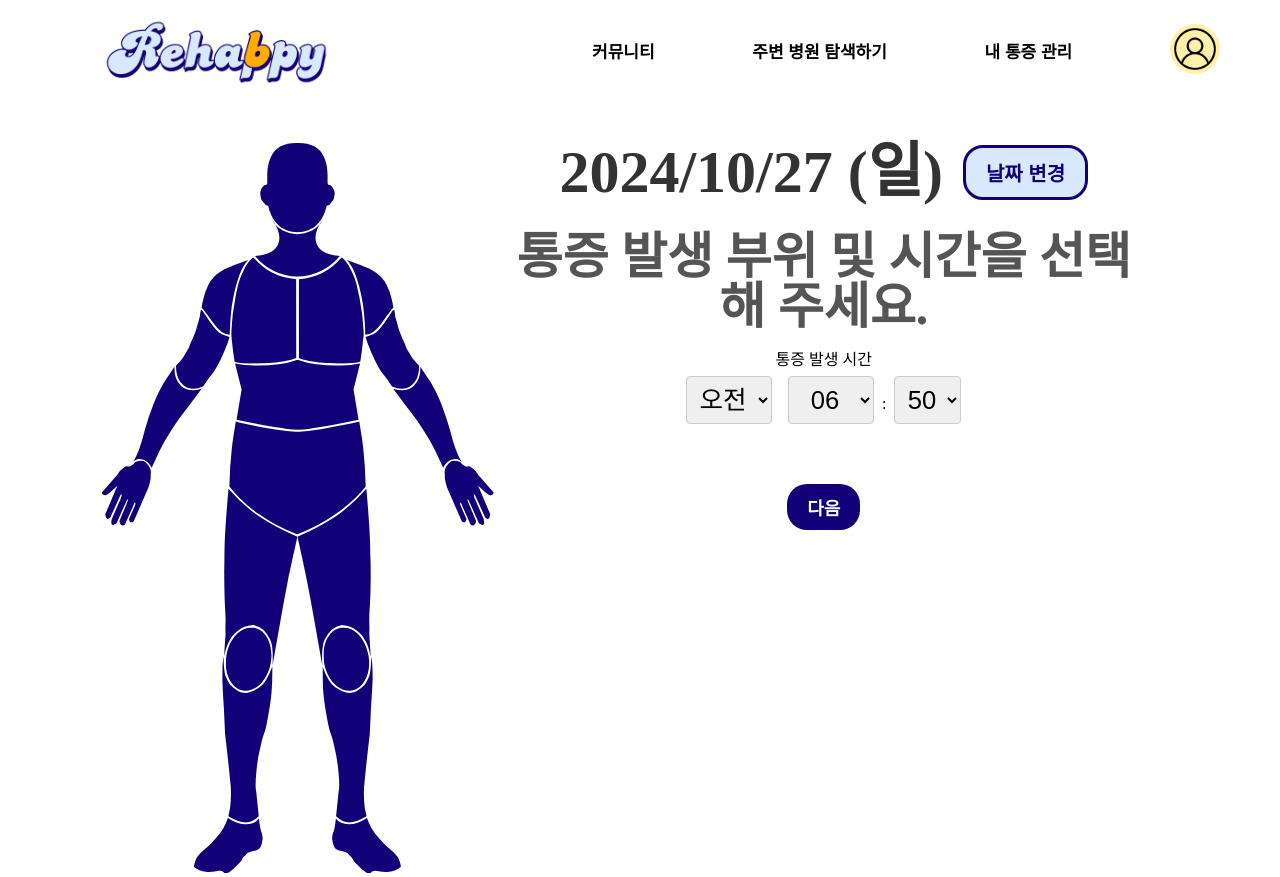
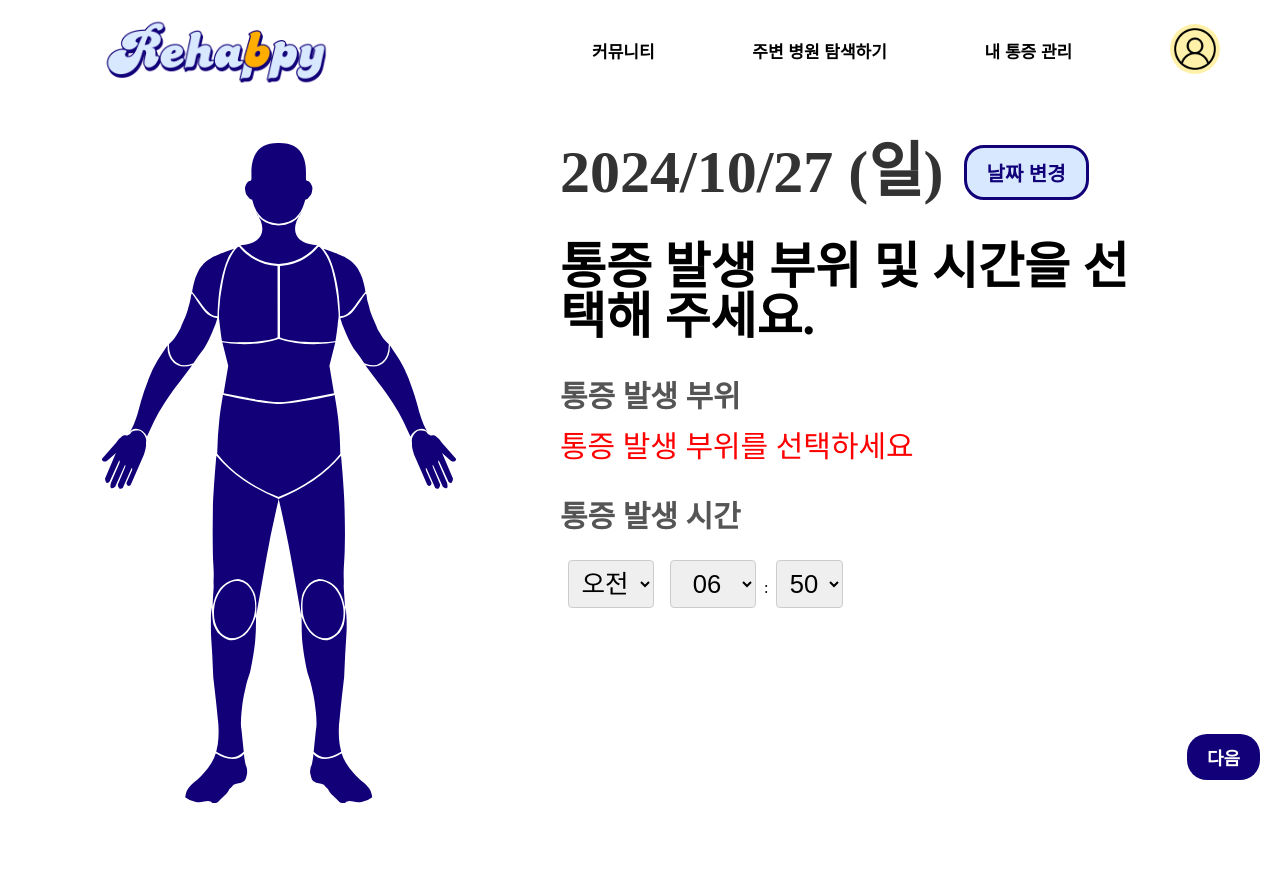
Before and after one commit to Darkroom01/Rehappy, a React (Create React App) app in the folder frontend/: page /painRecord in a window 1280 px wide. After the commit the page ends 809 px from the top, so only its background shows below. Built offline with nearby package versions, Linux system fonts and the light colour scheme; no server answers.

Commit message:
통증 기록 연동

```diff
--- a/frontend/src/pages/Main/style.js
+++ b/frontend/src/pages/Main/style.js
@@ -41,7 +41,7 @@ export const LeftSection = styled.div`
         }
 
         span:last-of-type {
-            color: #ffcc00;
+            color: #FFAE00;
         }
     }
 `;
@@ -64,7 +64,7 @@ export const Button = styled.button`
     height: 100%;
     width: 100%;
     background: #ffcc66;
-    border: 3px solid #ffa500;
+    border: 3px solid #FFAE00;
     border-radius: 40px;
     font-size: calc(2.0vw + 15px);
     cursor: pointer;
@@ -93,7 +93,7 @@ export const RightSection = styled.div`
     flex: 1;
     height: 80%;
     background: #fff8e6;
-    border: 3px solid #ffa500;
+    border: 3px solid #FFAE00;
     border-radius: 40px;
     margin-right: 40px;
     display: flex;
@@ -153,6 +153,7 @@ export const GraphTipContainer = styled.div`
 export const GraphSection = styled.section`
     flex: 1.2;
     background: #e6f7ff;
+    border: 3px solid #110078;
     margin-left: 40px;
     margin-right: 20px;
     border-radius: 40px;
@@ -199,7 +200,7 @@ export const GraphPoint = styled.div`
 export const TipSection = styled.section`
     flex: 1;
     background: #fff;
-    border: 3px solid #00008b;
+    border: 3px solid #110078;
     margin-right: 40px;
     border-radius: 40px;
     align-items: flex-start; /* 왼쪽 정렬 */
@@ -211,7 +212,7 @@ export const TipSection = styled.section`
         margin-top: 45px;
         margin-bottom: 30px;
         font-weight: bold;
-        color: #00008b;
+        color: #110078;
     }
 `;
 
--- a/frontend/src/pages/PainRecord/components/painRecord1.js
+++ b/frontend/src/pages/PainRecord/components/painRecord1.js
@@ -2,18 +2,16 @@ import React, { useState } from "react";
 import styled from "styled-components";
 
 const Container = styled.div`
+    position: relative;
+    height: 100%;
     display: flex;
     flex-direction: column;
-    align-items: center;
-    justify-content: center;
-    text-align: center;
 `;
 
 const DateWrapper = styled.div`
     display: flex;
     align-items: center;
-    justify-content: center;
-    margin-bottom: 10px;
+    margin-bottom: 20px;
 `;
 
 const DateText = styled.h2`
@@ -46,7 +44,7 @@ const ChangeDateButton = styled.button`
 `;
 
 const DateInput = styled.input`
-    margin-left: 20px; /* 버튼 오른쪽 여백 */
+    margin-left: 20px;
     padding: 0.5rem;
     font-size: 1.6rem;
     border-radius: 5px;
@@ -58,14 +56,20 @@ const InstructionText = styled.p`
     font-weight: bold;
     margin-top: 20px;
     margin-bottom: 20px;
+`;
+
+const InstructionText2 = styled.p`
+    font-size: 30px;
+    font-weight: bold;
+    margin-top: 20px;
+    margin-bottom: 20px;
     color: #555;
 `;
 
 const InputContainer = styled.div`
-    margin-bottom: 2rem;
+    margin-bottom: 20px;
     display: flex;
     flex-direction: column;
-    align-items: center;
 `;
 
 const TimeSelect = styled.select`
@@ -78,7 +82,9 @@ const TimeSelect = styled.select`
 `;
 
 const NextButton = styled.button`
-    margin-top: 20px;
+    position: fixed; /* 화면의 고정된 위치에 배치 */
+    bottom: 20px; /* 화면 하단에서 20px 떨어진 위치 */
+    right: 20px; /* 화면 오른쪽에서 20px 떨어진 위치 */
     padding: 10px 20px;
     font-size: 18px;
     font-weight: bold;
@@ -87,6 +93,7 @@ const NextButton = styled.button`
     border: none;
     border-radius: 20px;
     cursor: pointer;
+    z-index: 1000; /* 버튼이 다른 요소 위에 표시되도록 설정 */
 
     &:hover {
         background-color: #0d0059;
@@ -97,6 +104,13 @@ const NextButton = styled.button`
         cursor: not-allowed;
     }
 `;
+
+const SelectedPartsContainer = styled.div`
+    margin-bottom: 20px;
+    font-size: 30px;
+    color: ${props => (props.isEmpty ? "#ff0000" : "#333")}; /* 선택된 부위가 없으면 빨간색 */
+`;
+
 
 export default function PainRecord1({ onNext, selectedParts }) {
     const days = ["일", "월", "화", "수", "목", "금", "토"];
@@ -152,8 +166,14 @@ export default function PainRecord1({ onNext, selectedParts }) {
                 </ChangeDateContainer>
             </DateWrapper>
             <InstructionText>통증 발생 부위 및 시간을 선택해 주세요.</InstructionText>
+            <InstructionText2>통증 발생 부위</InstructionText2>
+            <SelectedPartsContainer isEmpty={selectedParts.length === 0}>
+                {selectedParts.length === 0
+                    ? "통증 발생 부위를 선택하세요"
+                    : `선택한 부위: ${selectedParts.join(", ")}`}
+            </SelectedPartsContainer>
             <InputContainer>
-                <label htmlFor="pain-time">통증 발생 시간</label>
+                <label htmlFor="pain-time"><InstructionText2>통증 발생 시간</InstructionText2></label>
                 <div>
                     <TimeSelect
                         id="pain-period"
--- a/frontend/src/pages/PainRecord/components/painRecord2.js
+++ b/frontend/src/pages/PainRecord/components/painRecord2.js
@@ -1,13 +1,11 @@
 import React, { useState } from "react";
 import styled from "styled-components";
 
-// 스타일 정의
 const Container = styled.div`
+    position: relative;
+    height: 100%;
     display: flex;
     flex-direction: column;
-    align-items: center;
-    text-align: center;
-    padding: 20px;
 `;
 
 const Title = styled.h2`
@@ -45,14 +43,16 @@ const OtherInput = styled.input`
 `;
 
 const NextButton = styled.button`
-    margin-top: 20px;
+    position: absolute;
+    bottom: 40px;
+    right: 40px;
     padding: 10px 20px;
     font-size: 18px;
     font-weight: bold;
     color: #fff;
     background-color: #110078;
     border: none;
-    border-radius: 8px;
+    border-radius: 20px;
     cursor: pointer;
 
     &:hover {
--- a/frontend/src/pages/PainRecord/components/painRecord3.js
+++ b/frontend/src/pages/PainRecord/components/painRecord3.js
@@ -1,13 +1,11 @@
 import React, { useState } from "react";
 import styled from "styled-components";
 
-// 스타일 정의
 const Container = styled.div`
+    position: relative;
+    height: 100%;
     display: flex;
     flex-direction: column;
-    align-items: center;
-    text-align: center;
-    padding: 20px;
 `;
 
 const Title = styled.h2`
@@ -20,6 +18,7 @@ const Title = styled.h2`
 const SliderContainer = styled.div`
     display: flex;
     align-items: center;
+    margin-top: 50px;
     justify-content: center;
     flex-direction: column;
     width: 100%;
@@ -96,18 +95,25 @@ const CurrentValue = styled.div`
 `;
 
 const SubmitButton = styled.button`
-    margin-top: 30px;
+    position: absolute;
+    bottom: 40px;
+    right: 40px;
     padding: 10px 20px;
     font-size: 18px;
     font-weight: bold;
     color: #fff;
     background-color: #110078;
     border: none;
-    border-radius: 8px;
+    border-radius: 20px;
     cursor: pointer;
 
     &:hover {
         background-color: #0d0059;
+    }
+
+    &:disabled {
+        background-color: #ccc;
+        cursor: not-allowed;
     }
 `;
 
--- a/frontend/src/pages/PainRecord/painrecord.js
+++ b/frontend/src/pages/PainRecord/painrecord.js
@@ -12,13 +12,16 @@ import {
 } from "./style";
 import { Reset } from "styled-reset";
 import TopBarComponent from "../../components/TopBarComponent";
+import Cookies  from "js-cookie";
 
 export default function PainRecord() {
     const [step, setStep] = useState(1);
-    const [selectedDate, setSelectedDate] = useState(""); // 선택된 날짜 상태 추가
-    const [selectedTime, setSelectedTime] = useState(""); // 선택된 시간 상태 추가
-    const [selectedParts, setSelectedParts] = useState([]);
-    const [selectedPainTypes, setSelectedPainTypes] = useState([]);
+    const [selectedDate, setSelectedDate] = useState(""); // 선택된 날짜
+    const [selectedTime, setSelectedTime] = useState(""); // 선택된 시간
+    const [selectedParts, setSelectedParts] = useState([]); // 통증 위치
+    const [selectedPainTypes, setSelectedPainTypes] = useState([]); // 통증 양상
+    const [intensity, setIntensity] = useState(0); // 통증 강도
+    const jwtToken = Cookies.get('authToken');
 
     const handleBodyPartSelection = (parts) => {
         if (step === 1) {
@@ -27,32 +30,56 @@ export default function PainRecord() {
     };
 
     const handleDateTimeSelection = (date, time) => {
-        setSelectedDate(date); // 날짜 저장
-        setSelectedTime(time); // 시간 저장
+        setSelectedDate(date);
+        setSelectedTime(time);
+    };
+
+    const handleIntensityChange = (value) => {
+        setIntensity(value);
     };
 
     const handleNextStep = () => setStep((prev) => prev + 1);
 
-    const handleSubmit = (intensity) => {
-        // 날짜 및 시간 형식 변환
-        const formattedDate = selectedDate; // 이미 yyyy-mm-dd 형식
-        const formattedTime = selectedTime; // 이미 HH:mm 형식
+    const handleSubmit = async () => {
+        const payload = {
+            painDate: selectedDate,
+            painTime: selectedTime,
+            intensity: intensity,
+            location: selectedParts.join(", "), // 부위 콤마로 구분
+            pattern: selectedPainTypes.join(", "), // 양상 콤마로 구분
+        };
 
-        // 선택된 부위, 양상, 강도, 날짜, 시간 출력
-        alert(`통증 기록
-        선택 날짜: ${formattedDate}
-        선택 시간: ${formattedTime}
-        선택된 부위: ${selectedParts.join(", ")}
-        선택된 양상: ${selectedPainTypes.join(", ")}
-        강도: ${intensity}
-        `);
+        console.log("전송할 데이터:", payload);
 
-        // 초기화 또는 다음 단계로 이동
+        try {
+            const response = await fetch("http://localhost:8080/api/pains", {
+                method: "POST",
+                headers: {
+                    "Content-Type": "application/json",
+                    Authorization: `Bearer ${jwtToken}`, // JWT 토큰 포함
+                },
+                body: JSON.stringify(payload),
+            });
+
+            if (response.ok) {
+                alert("통증 기록이 성공적으로 저장되었습니다.");
+            } else {
+                const errorData = await response.json();
+                console.error("응답 에러:", errorData);
+                alert(`저장 실패: ${errorData.message || "알 수 없는 에러"}`);
+            }
+        } catch (error) {
+            console.error("통증 기록 저장 중 에러:", error);
+            alert("통증 기록 저장 중 문제가 발생했습니다.");
+        }
+
+        // 상태 초기화
         setStep(1);
         setSelectedDate("");
         setSelectedTime("");
         setSelectedParts([]);
         setSelectedPainTypes([]);
+        setIntensity(0);
     };
 
     return (
@@ -70,12 +97,11 @@ export default function PainRecord() {
                             />
                         </BodyDiagramContainer>
                     </LeftSection>
-
                     <RightSection>
                         {step === 1 && (
                             <PainRecord1
                                 onNext={(date, time) => {
-                                    handleDateTimeSelection(date, time); // 날짜와 시간 전달
+                                    handleDateTimeSelection(date, time);
                                     handleNextStep();
                                 }}
                                 selectedParts={selectedParts}
@@ -88,7 +114,13 @@ export default function PainRecord() {
                                 setSelectedPainTypes={setSelectedPainTypes}
                             />
                         )}
-                        {step === 3 && <PainRecord3 onSubmit={handleSubmit} painIntensity={0} />}
+                        {step === 3 && (
+                            <PainRecord3
+                                onSubmit={handleSubmit}
+                                painIntensity={intensity}
+                                onChangeIntensity={handleIntensityChange}
+                            />
+                        )}
                     </RightSection>
                 </Container>
             </Wrapper>
--- a/frontend/src/pages/PainRecord/style.js
+++ b/frontend/src/pages/PainRecord/style.js
@@ -13,10 +13,7 @@ export const Container = styled.div`
     height: 100%;
     width: 90%;
     margin-top: 40px;
-    //margin: auto;
-    //background-color: #f9f9f9;
     border-radius: 8px;
-    //box-shadow: 0 4px 6px rgba(0, 0, 0, 0.1);
 `;
 
 export const LeftSection = styled.div`
@@ -32,6 +29,7 @@ export const LeftSection = styled.div`
 export const RightSection = styled.div`
     flex: 2;
     display: flex;
+    margin-left: 100px;
     flex-direction: column;
     justify-content: flex-start;
     padding: 2px;
@@ -40,9 +38,7 @@ export const RightSection = styled.div`
 export const BodyDiagramContainer = styled.div`
     width: 100%;
     max-width: 500px;
-    //border: 1px solid #ccc;
     border-radius: 8px;
     background-color: #fff;
     padding: 1px;
-    //box-shadow: 0 4px 6px rgba(0, 0, 0, 0.1);
 `;
```
